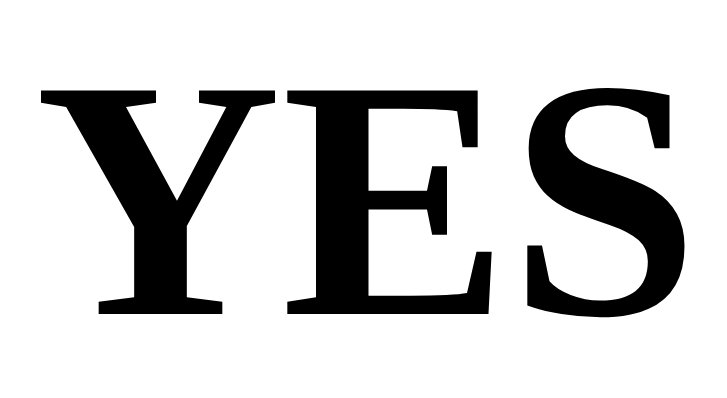
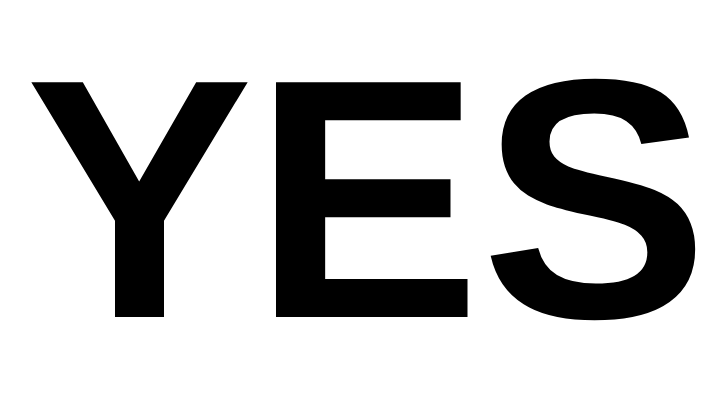
Before and after one commit to donaldtrumpisamoron/donaldtrumpisamoron, a plain HTML site: page index.html in a window 1280 px wide. Shown: the part 201-599 px from the top of the page, without its empty margins (273-1000 px from the left). Drawn offline with Linux system fonts and the light colour scheme.

Commit message:
Update index.html

```diff
--- a/index.html
+++ b/index.html
@@ -14,6 +14,6 @@
     }
   </style>
   <div style="height:100%;display:flex;justify-content:center;align-items:center;">
-    <h1>YES</h1>
+    <h1 style="font-family:Arial">YES</h1>
   </div>
 </html>
```
